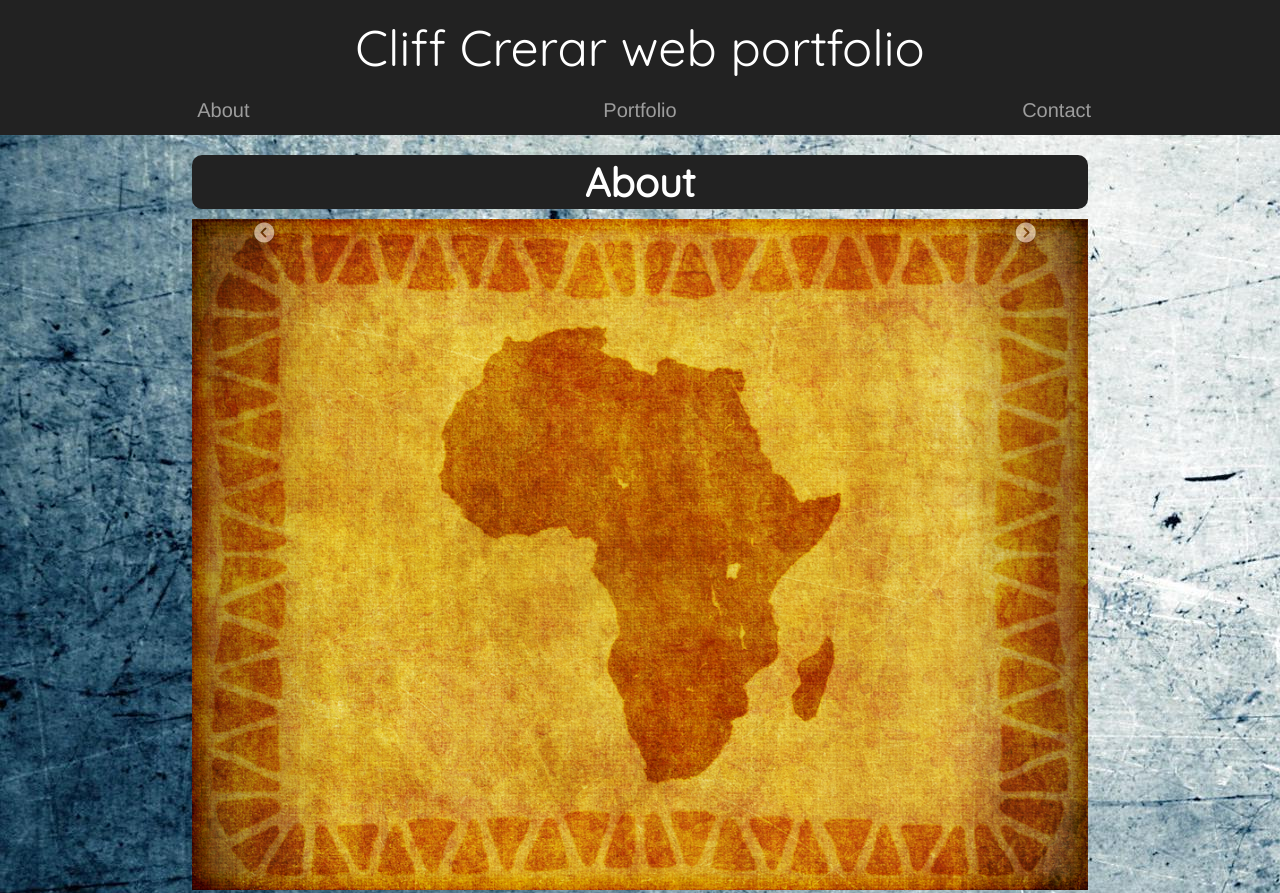
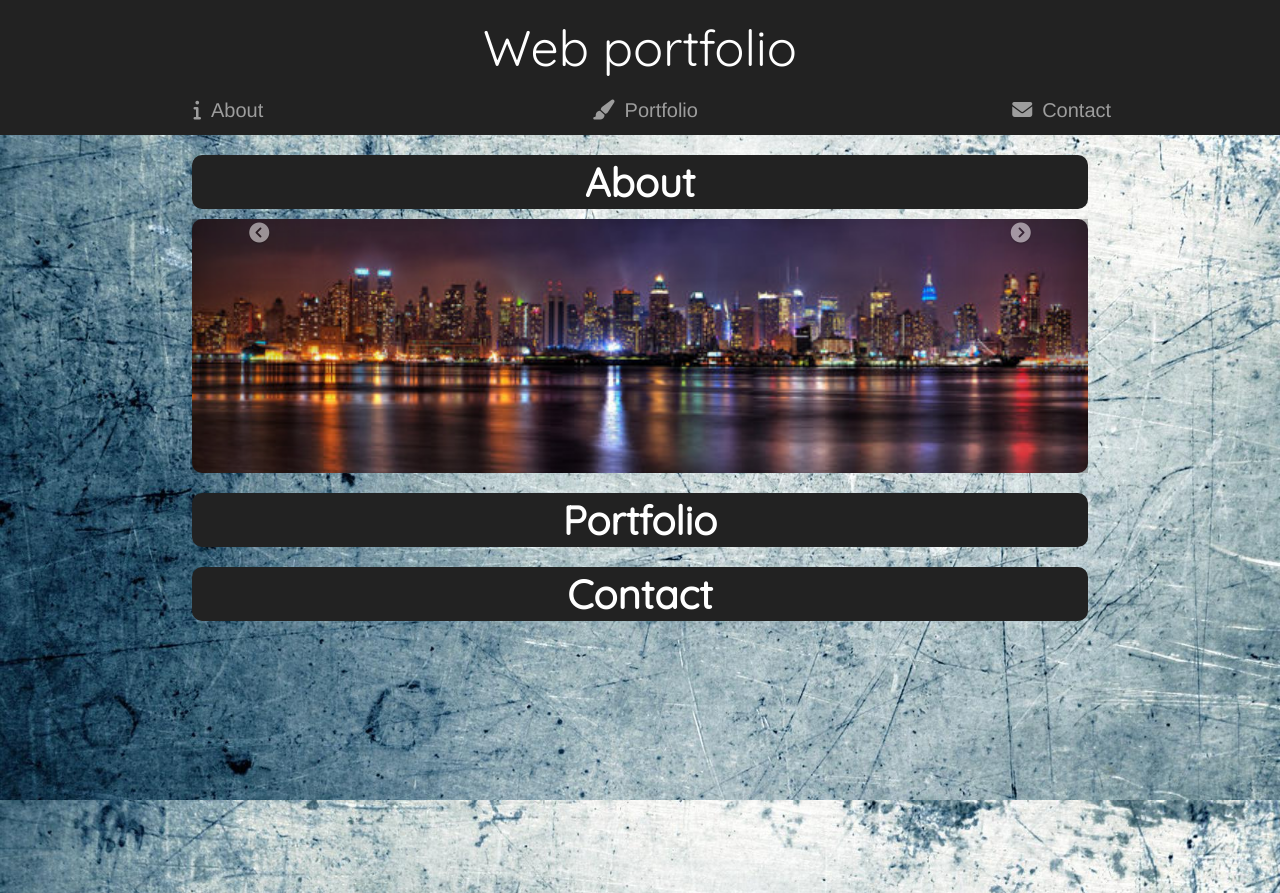
Before and after one commit to CliffCrerar/WEB1, a plain HTML site: page Portfolio/V2/HTML_ FCCPortfolioPage.html in a window 1280 px wide. Shown: the top 893 px of the page. Drawn offline with nearby package versions, Linux system fonts and the light colour scheme; files whose address does not match are found by name.

Commit message:
Merged into master branch

```diff
--- a/Portfolio/V2/CSS_FCCPortfolioPage.css
+++ b/Portfolio/V2/CSS_FCCPortfolioPage.css
@@ -2,6 +2,8 @@ body{
 	background-image:
 	url("file:///C:/Users/clifford.crear/Documents/WEB1/Test%20Images/texture-wallpapers-hd-21.jpg");
 	background-attachment: fixed;
+	background-repeat: no-repeat;
+	background-size: 100%;
 }
 
 h1{
@@ -13,6 +15,9 @@ h1{
 	border-width: 1px
 }
 
+#space1{
+	height: 130px;
+}
 nav{
 	font-size: 20px;
 }
@@ -38,7 +43,8 @@ li, ul{
 }
 
 span{
-	margin-left: 10px
+	margin-left: 10px;
+	margin-right: 10px
 }
 
 .mheading{
--- a/Portfolio/V2/HTML_ FCCPortfolioPage.html
+++ b/Portfolio/V2/HTML_ FCCPortfolioPage.html
@@ -32,18 +32,19 @@
 		<div class="text-center container-fluid">
 			<div>
 				<div class="navbar-header" id="pgtit">
-					<h1 id="phdng" class="text-center">Cliff Crerar web portfolio</a>
+					<h1 id="phdng" class="text-center">Web portfolio</a>
 				</div>
 				<div>
 					<ul class="nav navbar-nav row">
-						<li><a href="#idabout">About</a></li>
-						<li><a href="#idport">Portfolio</a></li>
-						<li><a href="#idcontact">Contact</a></li>
+						<li><a href="#idabout"><span class="fa fa-info"></span>About</a></li>
+						<li><a href="#idport"><span class="fa fa-paint-brush"></span>Portfolio</a></li>
+						<li><a href="#idcontact"><span class="fa fa-envelope"></span>Contact</a></li>
 					</ul>
 				</div>
 			</div>
 		</div>
 	</nav>
+
 
 	<!--Page content-->
 	<div id="content" class="container-fluid">
@@ -55,18 +56,18 @@
 			<div id="nc" class="carousel slide" > <!--Own Carousel-->
 				<div class="carousel-inner">
 					<div class="item active">
-						<img src="C:\Users\clifford.crear\Documents\WEB1\Test Images\shutterstock_592157381.jpg" alt="img1">
+						<img src="C:\Users\clifford.crear\Documents\WEB1\Test Images\night_panorama_nyc.jpg" alt="img1">
 					</div>
 
 					<div class="item">
-						<img src="C:\Users\clifford.crear\Documents\WEB1\Test Images\Wood-Wallpaper-HD.jpg" alt="img2">
+						<img src="C:\Users\clifford.crear\Documents\WEB1\Test Images\night_panorama_nyc.jpg" alt="img2">
 						<div class="carousel-caption">
 							<h3>This is some text</h3>
 						</div>
 					</div>
 
 				    <div class="item">
-					    <img src="C:\Users\clifford.crear\Documents\WEB1\Test Images\wallpapers-wallpaper-16.jpg" alt="img3">
+					    <img src="C:\Users\clifford.crear\Documents\WEB1\Test Images\night_panorama_nyc.jpg" alt="img3">
 					</div>
 				</div>
 				<a class="left carousel-control" href="#nc" data-slide="prev">
@@ -81,6 +82,7 @@
 		<div>
 			<h2 class="mheading" id="idport">Portfolio</h2>
 		</div> <!--end Portfolio-->
+
 		<div>
 			<h2 class="mheading" id="idcontact">Contact</h2>
 		</div> <!--end contact-->
--- a/Portfolio/V2/JQ_FCCPortfolioPage.js
+++ b/Portfolio/V2/JQ_FCCPortfolioPage.js
@@ -2,6 +2,8 @@ $(document).ready(function(){
 	$("li").addClass("col-sm-4");
 	$(".navbar-header").css("width", "100%");
 	$("h2").addClass("text-center");
+	$("img").css("width","100%")
+	$("img").css("border-radius","10px")
 	$("img").addClass("img-responsive");
 	$(".item").addClass("image-container")
 
```
Also changed, not shown: Test Images/night_panorama_nyc.jpg (added).
